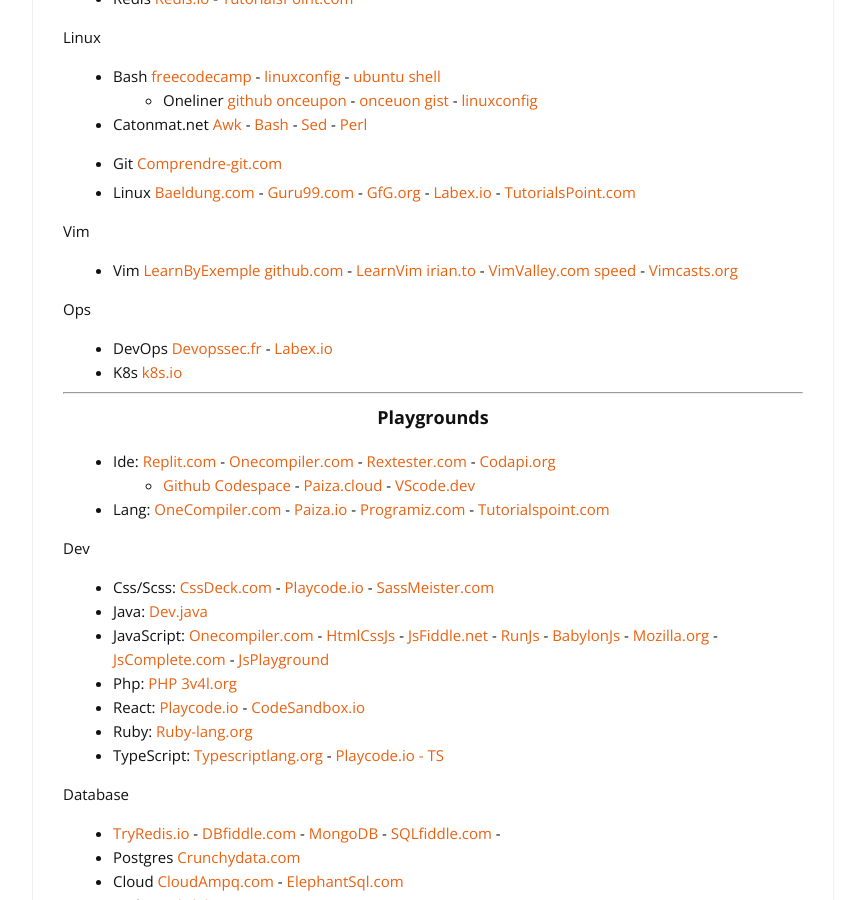
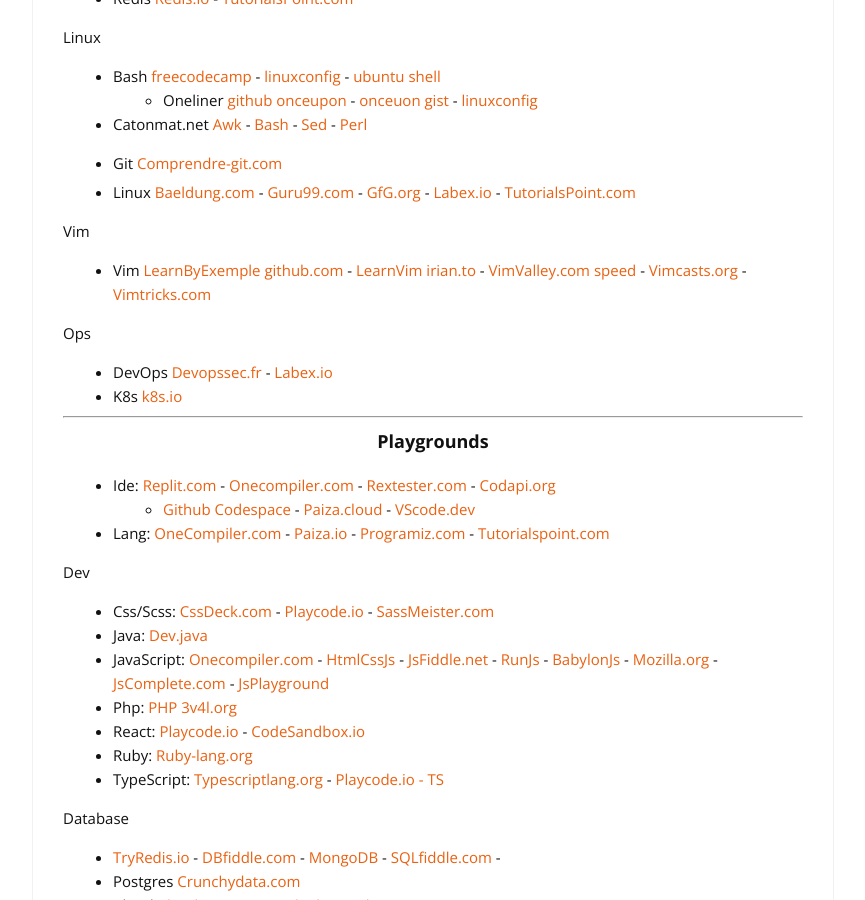
Before and after one commit to cylmat/cylmat.github.io, a Jekyll site: the page built from _pages/train.md, in a window 1280 px wide and 900 px high, scrolled down 1151 px. Shown: the whole window, without its empty margins (207-1072 px from the left). Built offline with Jekyll 4.4.1, drawn with Linux system fonts in a browser that asks for light colours; nearby versions of some CDN libraries.

Commit message:
Update train.md

```diff
--- a/_pages/train.md
+++ b/_pages/train.md
@@ -55,7 +55,7 @@
 + Linux [Baeldung.com](https://www.baeldung.com/linux) - [Guru99.com](https://www.guru99.com/fr/unix-linux-tutorial.html) - [GfG.org](https://www.geeksforgeeks.org/linux-tutorial) - [Labex.io](https://labex.io/skilltrees/linux) - [TutorialsPoint.com](https://www.tutorialspoint.com/unix/index.htm)
 
 Vim
-+ Vim [LearnByExemple github.com](https://learnbyexample.github.io/vim_reference) - [LearnVim irian.to](https://learnvim.irian.to) - [VimValley.com speed](https://vimvalley.com/vim-movement-speed-challenge) - [Vimcasts.org](http://vimcasts.org)
++ Vim [LearnByExemple github.com](https://learnbyexample.github.io/vim_reference) - [LearnVim irian.to](https://learnvim.irian.to) - [VimValley.com speed](https://vimvalley.com/vim-movement-speed-challenge) - [Vimcasts.org](http://vimcasts.org) - [Vimtricks.com](https://vimtricks.com)
 
 Ops
 + DevOps [Devopssec.fr](https://devopssec.fr) - [Labex.io](https://labex.io/skilltrees/devops)
```
